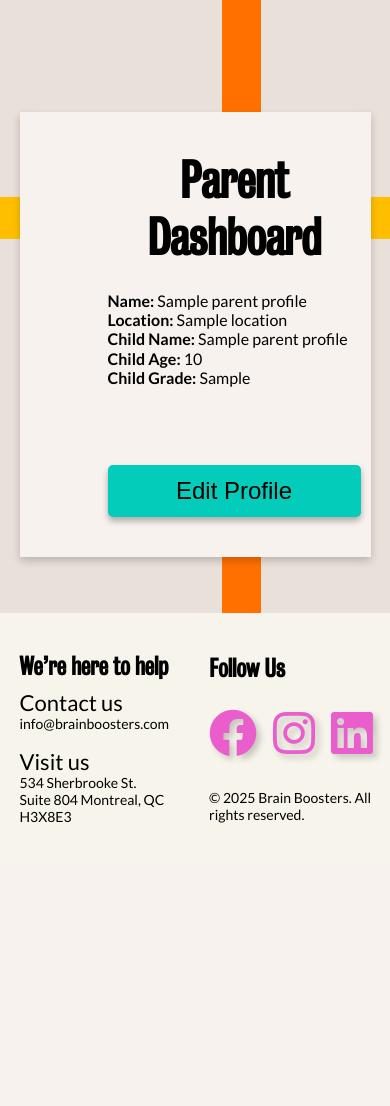
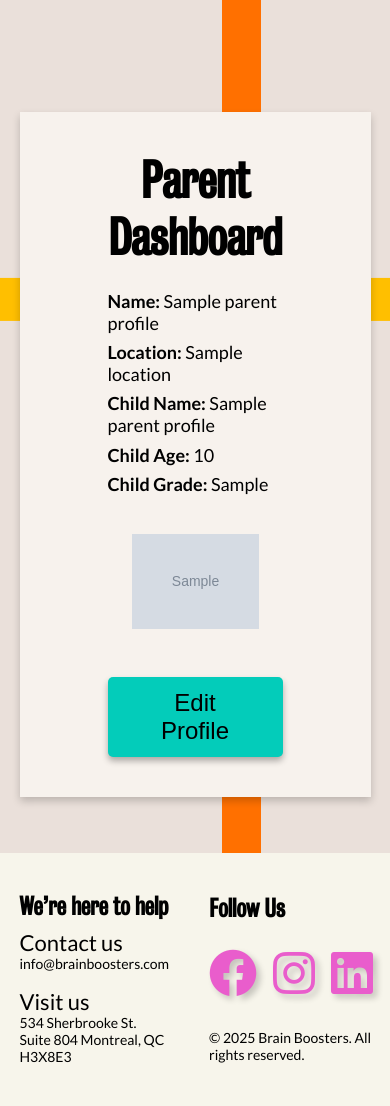
Before and after one commit to 582-41W-VA/Web-Project-2, a Django app: template brainboosters/templates/brainboosters/parent_dashboard.html in a window 390 px wide. Shown: the part 116-1222 px from the top of the page. Before the commit the page ends 939 px from the top, so only its background shows below. Run offline with Django 3.2, Linux system fonts and the light colour scheme; the template is opened without the code that fills it: most values are stand-ins (such as "Sample title", 1, 10 or a date in 2020); grey boxes marked "Sample" are stand-in pictures.

Commit message:
Add missing CSS

```diff
--- a/brainboosters/static/css/styles.css
+++ b/brainboosters/static/css/styles.css
@@ -536,7 +536,7 @@ footer .copyright {
 }
 
 .social-icons a {
-  color: #E95DCC;
+  color: #e95dcc;
   font-size: 62px;
   text-shadow: 4px 4px 6px rgba(0, 0, 0, 0.2);
   transition: color 0.3s ease-in-out;
@@ -560,25 +560,25 @@ body.login-page {
 
 /* Stripe Vertical Orange */
 body.login-page::before {
-  content: '';
+  content: "";
   position: absolute;
   top: 0;
   right: 33%;
   width: 10vw;
   height: 100%;
-  background-color:  #FF7000;
+  background-color: #ff7000;
   z-index: -1;
 }
 
 /* Stripe Horizontal Yellow */
 body.login-page::after {
-  content: '';
+  content: "";
   position: absolute;
   top: 34%;
   left: 0;
   width: 100%;
   height: 5vh;
-  background-color: #FFBF00;
+  background-color: #ffbf00;
   z-index: -1;
   transform: translateY(-50%);
 }
@@ -619,7 +619,7 @@ input:-webkit-autofill {
 .auth-container {
   display: flex;
   background-color: #f7f2ed;
-  padding: 40px 10px 40px 88px;
+  padding: 40px 88px;
   max-width: 780px;
   margin: 112px auto 56px;
   box-shadow: 0 4px 8px rgba(0, 0, 0, 0.2);
@@ -652,9 +652,9 @@ input:-webkit-autofill {
   margin-bottom: 5px;
 }
 
-.form-container {
+/* .form-container {
   text-align: center;
-}
+} */
 
 /* Form Section - Left */
 .form-left {
@@ -706,7 +706,8 @@ input:-webkit-autofill {
   display: flex;
   justify-content: center;
   gap: 20px;
-  margin-bottom: 24px;
+  margin-bottom: 48px;
+  margin-top: 48px;
 }
 
 /* Hide radio buttons */
@@ -717,12 +718,12 @@ input:-webkit-autofill {
 .user-type-label.active .btn-tutor,
 .user-type-label.active .btn-parent {
   /* Styles for the active state */
-  background-color: #FF7000;
+  background-color: #ff7000;
   color: #fff;
 }
 
 /* Register page Custom styles for Tutor button */
-.form-container .btn-tutor {
+.user-type-buttons .btn-tutor {
   font-size: 24px;
   background-color: #eae0da;
   color: #000000;
@@ -735,14 +736,14 @@ input:-webkit-autofill {
   outline: none;
 }
 
-.form-container .btn-tutor:hover {
+.user-type-buttons .btn-tutor:hover {
   background-color: #d1c7b7;
   color: #ffffff;
   cursor: pointer;
 }
 
 /* Button Parent Custom styles  */
-.form-container .btn-parent {
+.user-type-buttons .btn-parent {
   font-size: 24px;
   background-color: #03ccba;
   color: #000000;
@@ -755,10 +756,84 @@ input:-webkit-autofill {
   box-shadow: 0 4px 6px rgba(0, 0, 0, 0.3);
 }
 
-.form-container .btn-parent:hover {
+.user-type-buttons .btn-parent:hover {
   background-color: #10a19d;
   color: white;
   cursor: pointer;
+}
+
+/* Styling for create-parent-profile page */
+.create-parent-profile-page .form-flex {
+  display: flex;
+  justify-content: space-between;
+  align-items: flex-start;
+  gap: 20px;
+  flex-wrap: wrap;
+}
+
+/* Form container */
+.create-parent-profile-page {
+  flex: 1;
+  padding-right: 20px;
+}
+
+/* Image container */
+.create-parent-profile-page .image-container {
+  flex: 0 0 300px; /* Fixed width for image */
+  max-width: 100%;
+}
+
+.create-parent-profile-page .image-container img {
+  width: 100%;
+  height: auto;
+  object-fit: contain;
+}
+
+/* Dashboard Layout */
+.profile-left {
+  font-size: 18px;
+}
+
+.profile-right {
+  /* margin-right: 80px; */
+}
+
+.form-left.profile-left p {
+  margin-bottom: 8px;
+}
+
+/* Styles for the Create Tutor Profile Page */
+.auth-container.tutor-profile {
+    flex-direction: column;
+}
+
+.profile-page.create-tutor-profile label {
+    margin-top: 24px;
+}
+
+.profile-page.create-tutor-profile select,
+.profile-page.create-tutor-profile textarea {
+    width: 100%;
+    padding: 8px;
+    margin-bottom: 8px;
+    border: 1px solid #e6e6e6;
+    border-radius: 4px;
+}
+
+.profile-page.create-tutor-profile select {
+    width: 32%;
+}
+
+.profile-page.create-tutor-profile textarea {
+    height: 40px;
+}
+
+.profile-page.create-tutor-profile textarea description {
+    height: 40px;
+}
+
+.profile-page.create-tutor-profile textarea#id_description {
+    height: 120px;
 }
 
 /* Responsive Burger Menu Styles */
@@ -1155,22 +1230,36 @@ input:-webkit-autofill {
     font-size: 18px;
   }
 
-  /* Button Styles */
-.auth-container .btn-primary {
-  width: 100%;
-}
+  /* Custom Styles Pages - Log In - Register - Parent Dashboard  */
 
-.form-right img {
-    display: none;
+  /* Button */
+  .auth-container .btn-primary {
+    width: 100%;
   }
 
-    .auth-flex {
+  .auth-container {
+    flex-direction: column;
+  }
+
+  .auth-flex {
     flex-direction: column;
     gap: 30px;
   }
 
-  .form-left, .form-right {
+  .form-left {
     width: 100%;
+  }
+
+  .form-right {
+    width: 100%;
+  }
+  .form-right img {
+    display: none;
+  }
+
+  .profile-right img {
+    display: block !important; /* Overrides display:none Parent Dashboard*/
+    padding: 0 24px;
   }
 }
 
```
